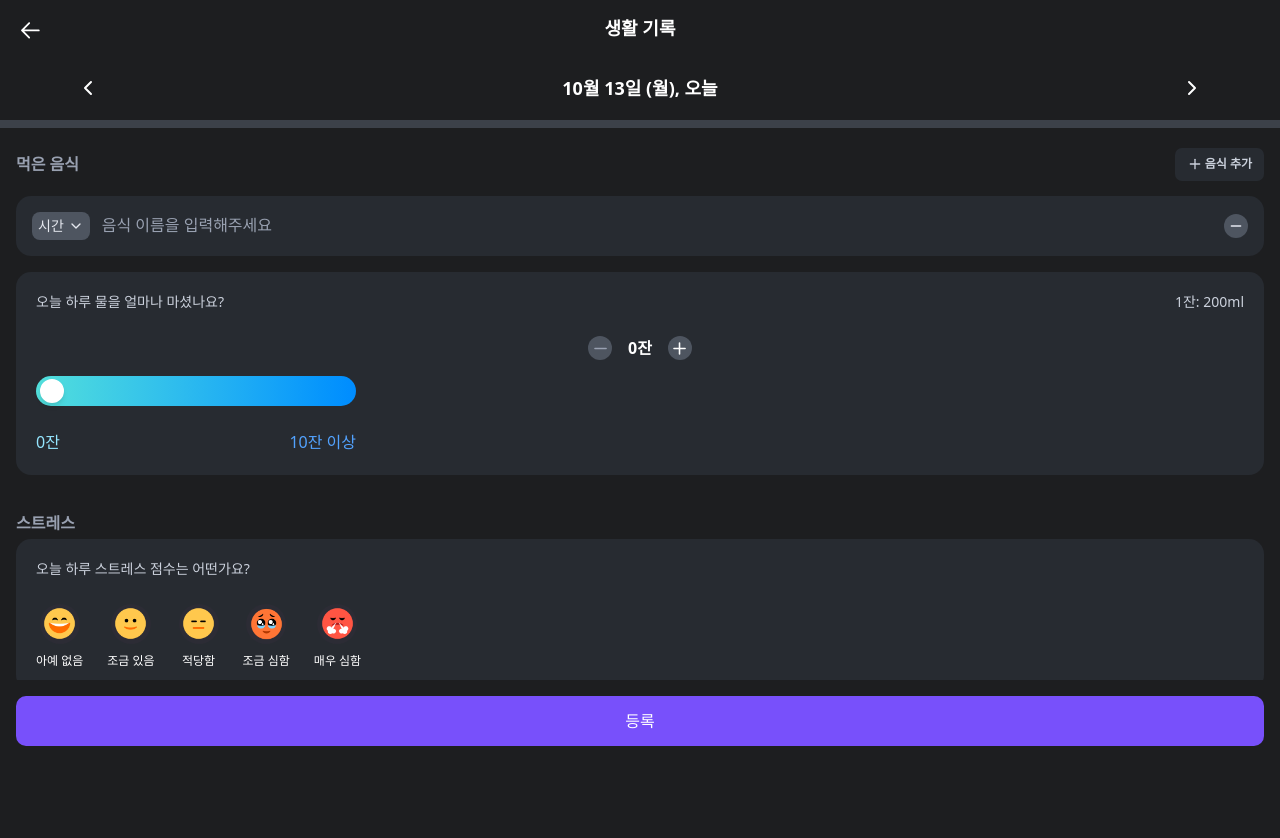
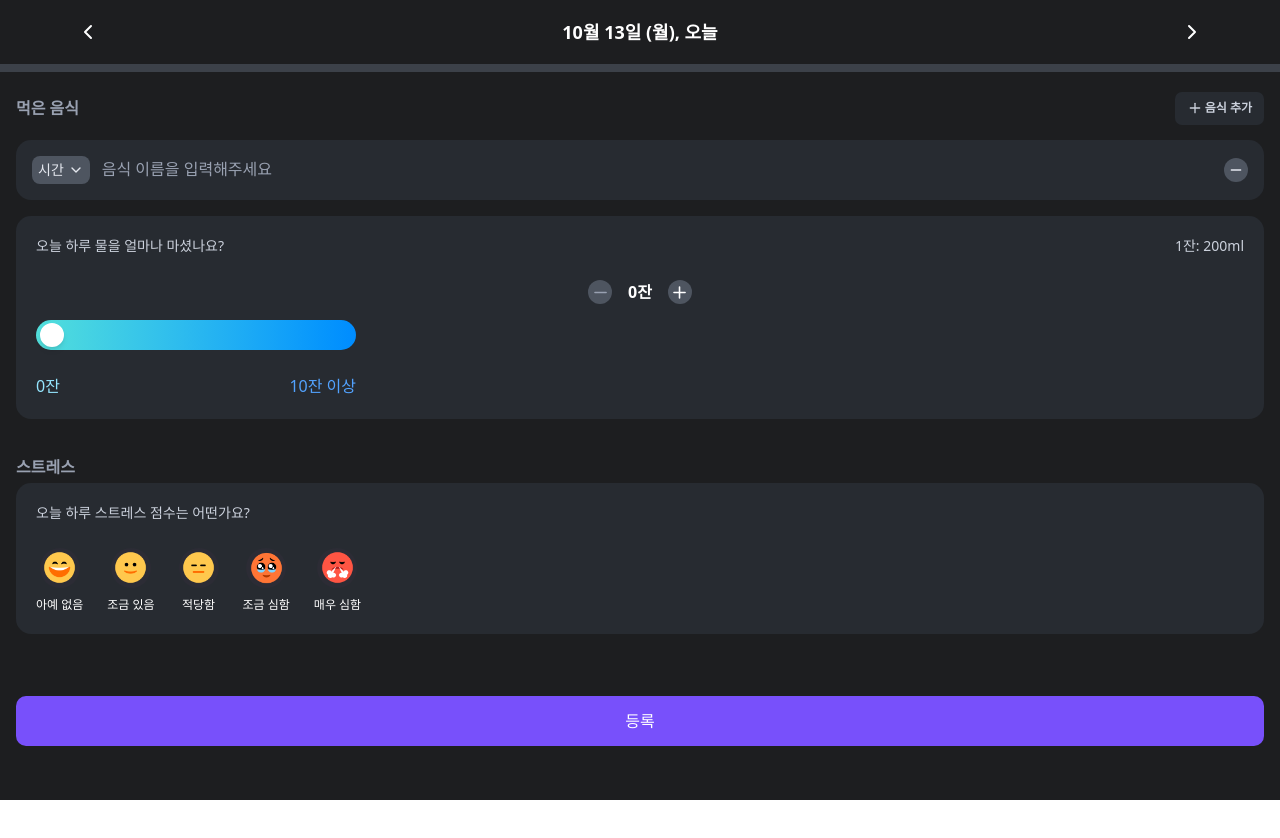
Before and after one commit to depromeet/dpm17-team4-client, a Next.js app in the folder web/: page /lifestyle in a window 1280 px wide. Shown: the top 838 px of the page. After the commit the page ends 800 px from the top, so only its background shows below. Built offline with nearby package versions, Linux system fonts and the light colour scheme; no server answers.

Commit message:
feat: navigator

```diff
--- a/web/src/app/(record)/lifestyle/layout.tsx
+++ b/web/src/app/(record)/lifestyle/layout.tsx
@@ -1,13 +1,10 @@
 'use client';
 
 import type { ReactNode } from 'react';
-import { Navigator } from '@/components';
 
 export default function LifestyleLayout({ children }: { children: ReactNode }) {
   return (
     <>
-      <Navigator title="생활 기록" />
-      <div className="h-[56px]" />
       {children}
     </>
   );
--- a/web/src/components/Navigator.tsx
+++ b/web/src/components/Navigator.tsx
@@ -2,15 +2,32 @@
 
 import { useRouter } from 'next/navigation';
 import { ArrowIcon } from './icons';
+import { ReactNode } from 'react';
 
-export const Navigator = ({ title }: { title: string }) => {
+interface NavigatorProps {
+  title: string;
+  children?: ReactNode;
+}
+
+// Right 컴포넌트 정의
+const Right = ({ children }: { children: ReactNode }) => {
+  return <div className="flex items-center justify-center">{children}</div>;
+};
+
+const NavigatorComponent = ({ title, children }: NavigatorProps) => {
   const router = useRouter();
 
   return (
     <div className="fixed top-0 left-0 w-full h-[56px] z-10 bg-gray-900 text-white p-4 flex shrink-0 justify-between">
       <ArrowIcon type="left" className="w-6 h-6" onClick={router.back} />
-      <p className="text-h3">{title}</p>
-      <div className="w-6 h-6" />
+      <p className={`text-h3 ${children ? '' : 'flex-1 text-center'}`}>{title}</p>
+      {children}
     </div>
   );
 };
+
+
+// 합성 컴포넌트로 export
+export const Navigator = Object.assign(NavigatorComponent, {
+  Right,
+});
```
